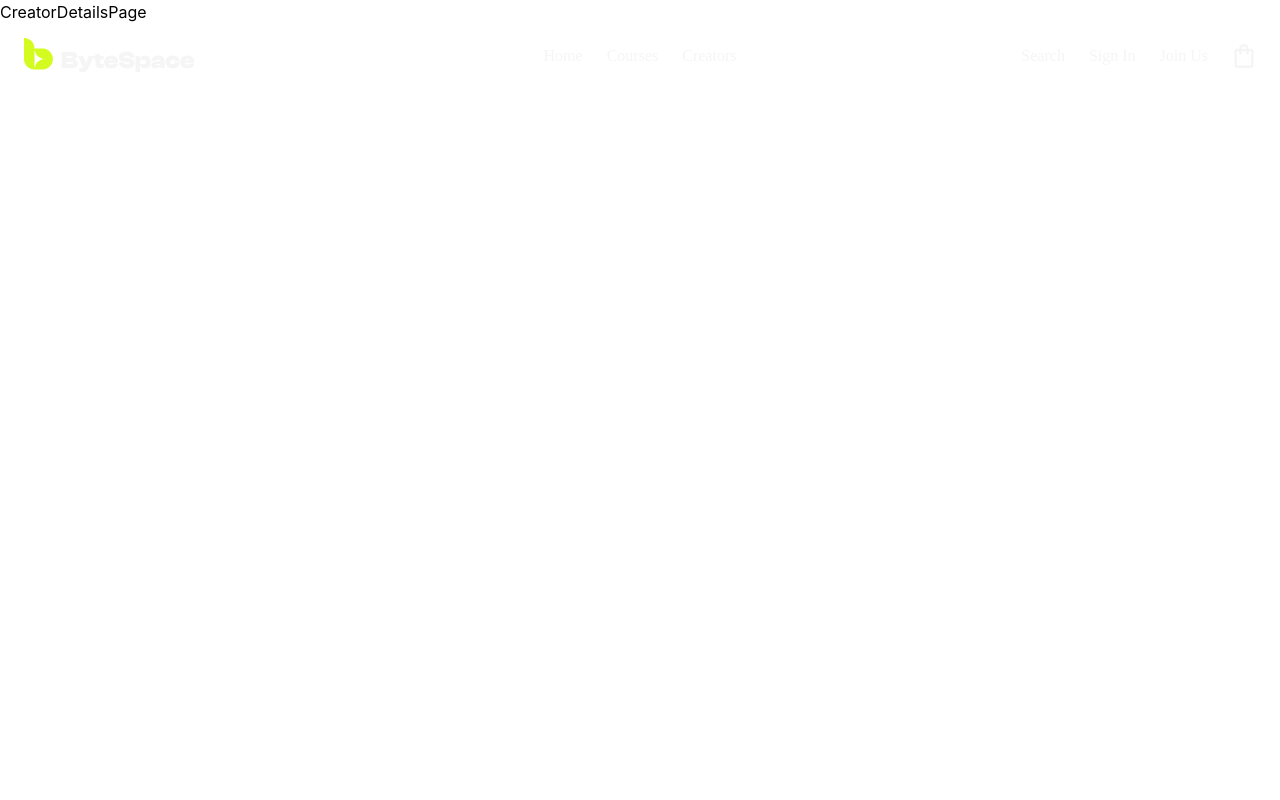
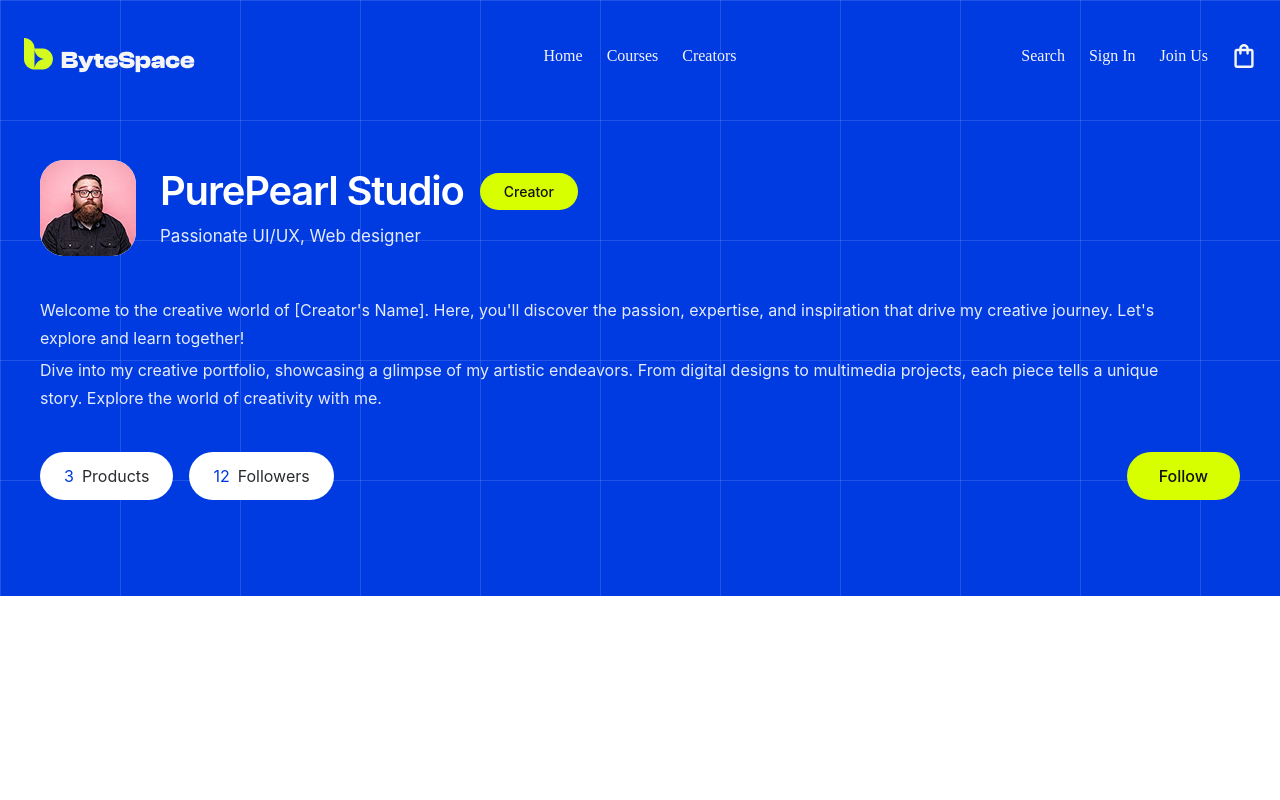
Before and after one commit to sakib-333/byte-space-new, a React (Vite) app: page /creators/1 in a window 1280 px wide. Shown: the top 800 px of the page. Built offline with nearby package versions, Linux system fonts and the light colour scheme.

Commit message:
Add creator details hero section.

```diff
--- /dev/null
+++ b/src/modules/creator-details/components/CreatorDetailsHero.tsx
@@ -0,0 +1,87 @@
+import PurePearlStudioAvatar from "../assets/pure_parl_studio_avater.png"
+
+const CreatorDetailsHero = () => {
+    return (
+        <section
+            className="relative overflow-hidden bg-[#003BE2] px-6 pb-20 pt-40 lg:pb-24"
+            style={{
+                backgroundImage: `
+                    linear-gradient(rgba(255,255,255,0.13) 1px, transparent 1px),
+                    linear-gradient(90deg, rgba(255,255,255,0.13) 1px, transparent 1px)
+                `,
+                backgroundSize: "120px 120px",
+            }}
+        >
+            <div className="mx-auto max-w-[1200px]">
+                {/* Creator */}
+                <div className="flex flex-col gap-6 sm:flex-row sm:items-center">
+                    {/* Profile image */}
+                    <div className="size-24 shrink-0 overflow-hidden rounded-[24px] bg-[#F1F1F1]">
+                        <img
+                            src={PurePearlStudioAvatar}
+                            alt="PurePearl Studio"
+                            className="h-full w-full object-cover"
+                        />
+                    </div>
+
+                    <div>
+                        <div className="flex flex-wrap items-center gap-4">
+                            <h1 className="text-[34px] leading-tight font-semibold tracking-[-0.03em] text-white md:text-[40px]">
+                                PurePearl Studio
+                            </h1>
+
+                            <span className="rounded-full bg-[#D7FF00] px-6 py-2 text-[14px] font-medium text-[#111]">
+                                Creator
+                            </span>
+                        </div>
+
+                        <p className="mt-2 text-[17px] text-white/90">
+                            Passionate UI/UX, Web designer
+                        </p>
+                    </div>
+                </div>
+
+                {/* Description */}
+                <div className="mt-10 max-w-[1120px]">
+                    <p className="text-[16px] leading-7 text-white/90">
+                        Welcome to the creative world of [Creator&apos;s Name].
+                        Here, you&apos;ll discover the passion, expertise, and
+                        inspiration that drive my creative journey. Let&apos;s
+                        explore and learn together!
+                    </p>
+
+                    <p className="mt-1 text-[16px] leading-7 text-white/90">
+                        Dive into my creative portfolio, showcasing a glimpse of
+                        my artistic endeavors. From digital designs to multimedia
+                        projects, each piece tells a unique story. Explore the
+                        world of creativity with me.
+                    </p>
+                </div>
+
+                {/* Bottom actions */}
+                <div className="mt-10 flex flex-col gap-6 sm:flex-row sm:items-center sm:justify-between">
+                    <div className="flex flex-wrap items-center gap-4">
+                        <div className="flex h-12 items-center gap-2 rounded-full bg-white px-6 text-[16px] text-[#292B31]">
+                            <span className="text-[#003BE2]">3</span>
+                            <span>Products</span>
+                        </div>
+
+                        <div className="flex h-12 items-center gap-2 rounded-full bg-white px-6 text-[16px] text-[#292B31]">
+                            <span className="text-[#003BE2]">12</span>
+                            <span>Followers</span>
+                        </div>
+                    </div>
+
+                    <button
+                        type="button"
+                        className="h-12 w-fit rounded-full bg-[#D7FF00] px-8 text-[16px] font-medium text-[#111] transition-colors hover:bg-[#C8EF00]"
+                    >
+                        Follow
+                    </button>
+                </div>
+            </div>
+        </section>
+    )
+}
+
+export default CreatorDetailsHero
--- a/src/modules/creator-details/pages/CreatorDetailsPage.tsx
+++ b/src/modules/creator-details/pages/CreatorDetailsPage.tsx
@@ -1,6 +1,10 @@
+import CreatorDetailsHero from "../components/CreatorDetailsHero"
+
 const CreatorDetailsPage = () => {
   return (
-    <div>CreatorDetailsPage</div>
+    <div>
+        <CreatorDetailsHero />
+    </div>
   )
 }
 
```
Also changed, not shown: src/modules/creator-details/assets/pure_parl_studio_avater.png (added).
